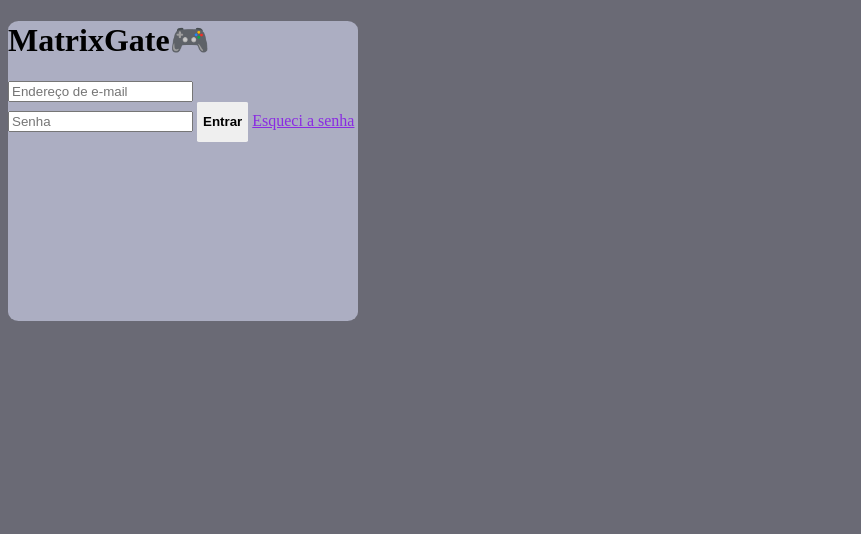
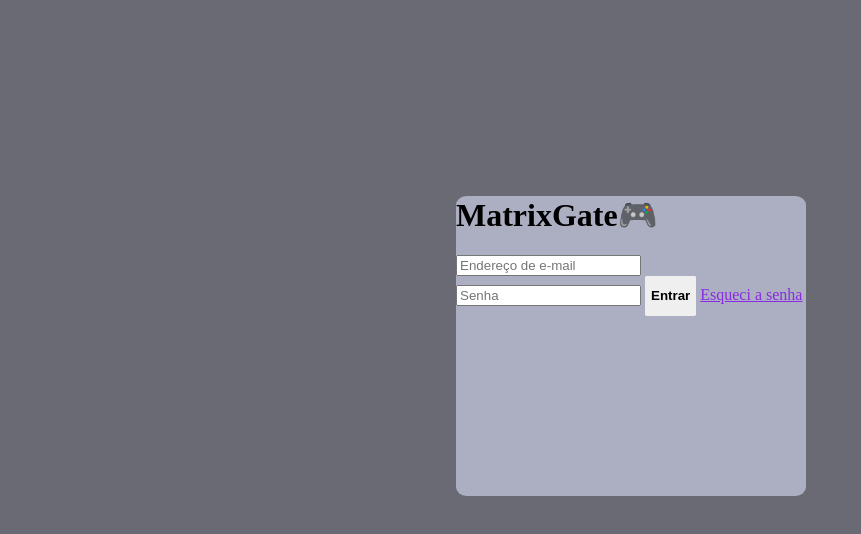
Before and after one commit to SousaEliza/login.mg, a plain HTML site: page index.html in a window 1280 px wide. Shown: the whole page, without its empty margins (0-861 px from the left). Drawn offline with Linux system fonts and the light colour scheme.

Commit message:
feat: Alinha a main no centro

```diff
--- a/style.css
+++ b/style.css
@@ -1,5 +1,7 @@
 body {
   background-color: rgba(55, 55, 70, 0.74);
+  padding: 13% 35%;
+
 }
 
 main {
```
